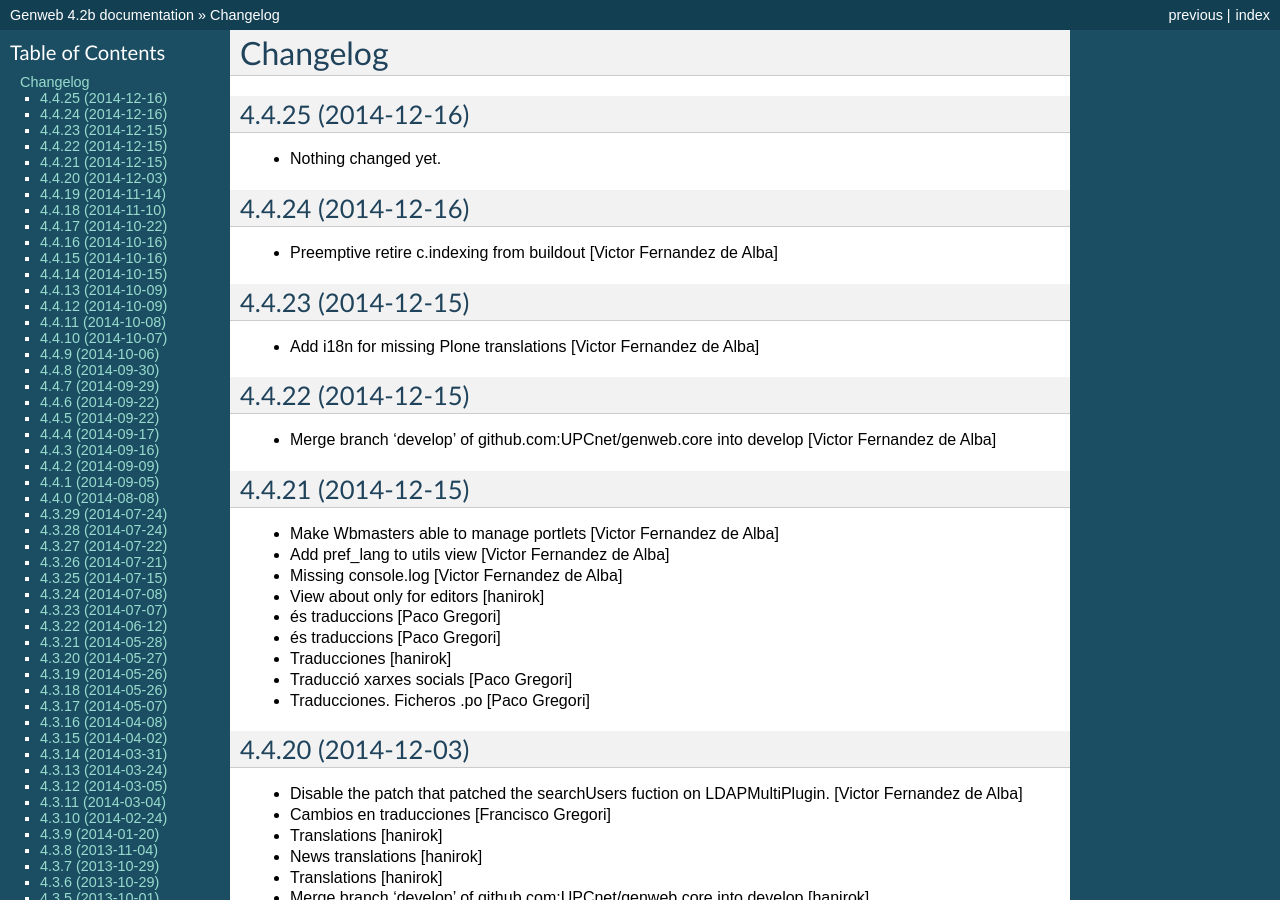
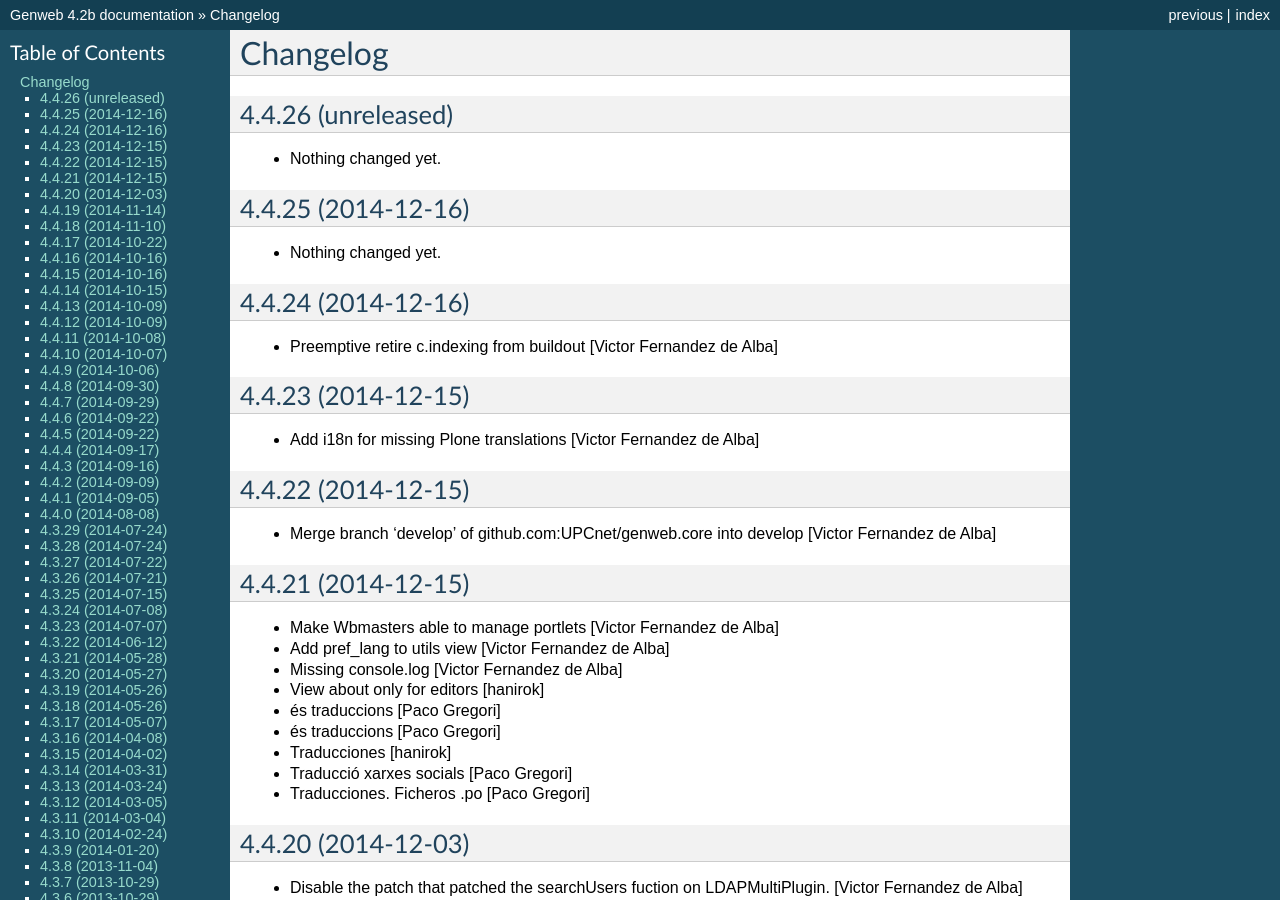
Before and after one commit to UPCnet/genweb.core, a Sphinx documentation site: the page built from docs/HISTORY.rst, in a window 1280 px wide and 900 px high. Built offline with Sphinx 7.4.7, drawn with Linux system fonts in a browser that asks for light colours.

Commit message:
Back to development: 4.4.26

```diff
--- a/docs/HISTORY.rst
+++ b/docs/HISTORY.rst
@@ -1,5 +1,11 @@
 Changelog
 =========
+
+4.4.26 (unreleased)
+-------------------
+
+- Nothing changed yet.
+
 
 4.4.25 (2014-12-16)
 -------------------
--- a/setup.py
+++ b/setup.py
@@ -1,7 +1,7 @@
 from setuptools import setup, find_packages
 import os
 
-version = '4.4.25'
+version = '4.4.26.dev0'
 
 README = open("README.rst").read()
 HISTORY = open(os.path.join("docs", "HISTORY.rst")).read()
```
